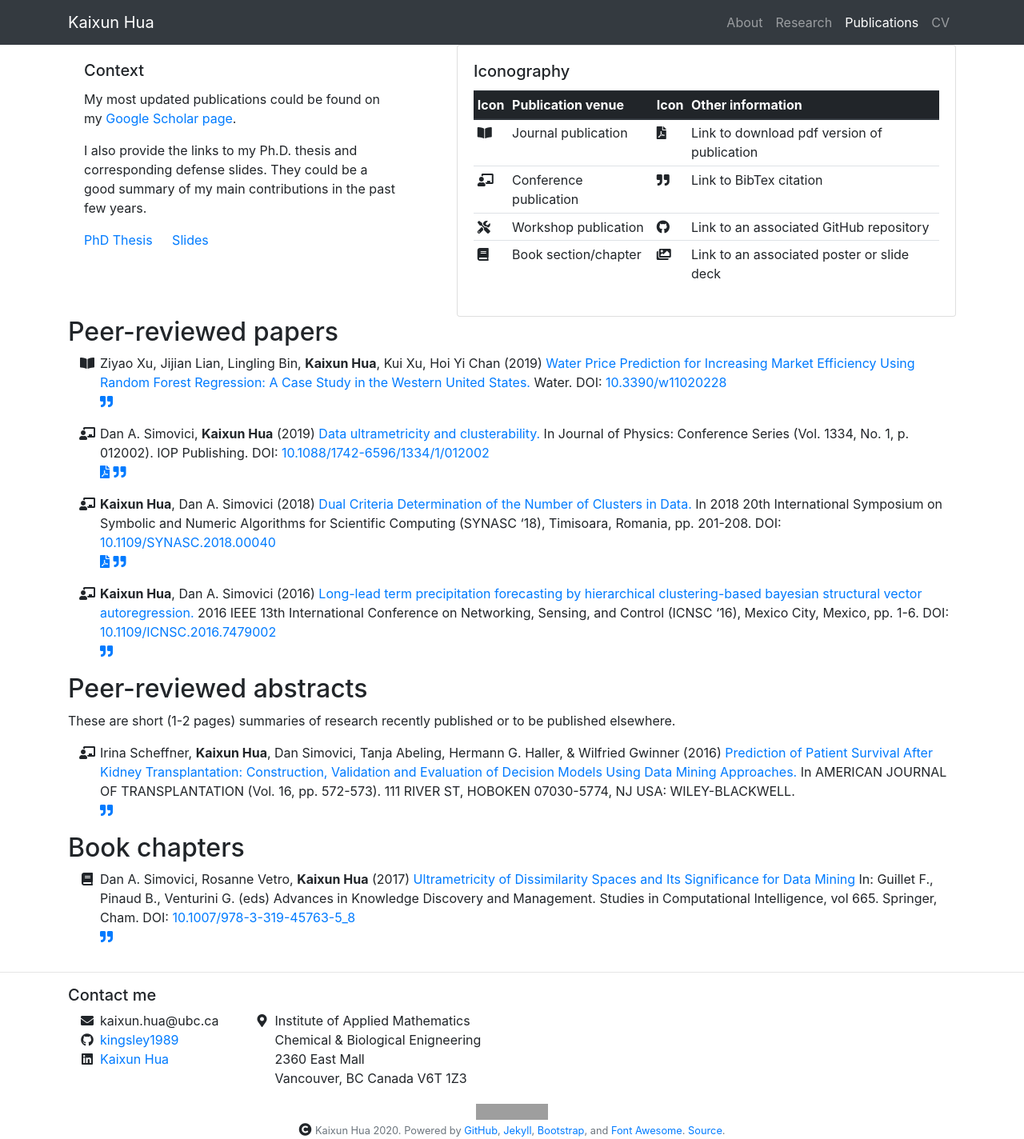
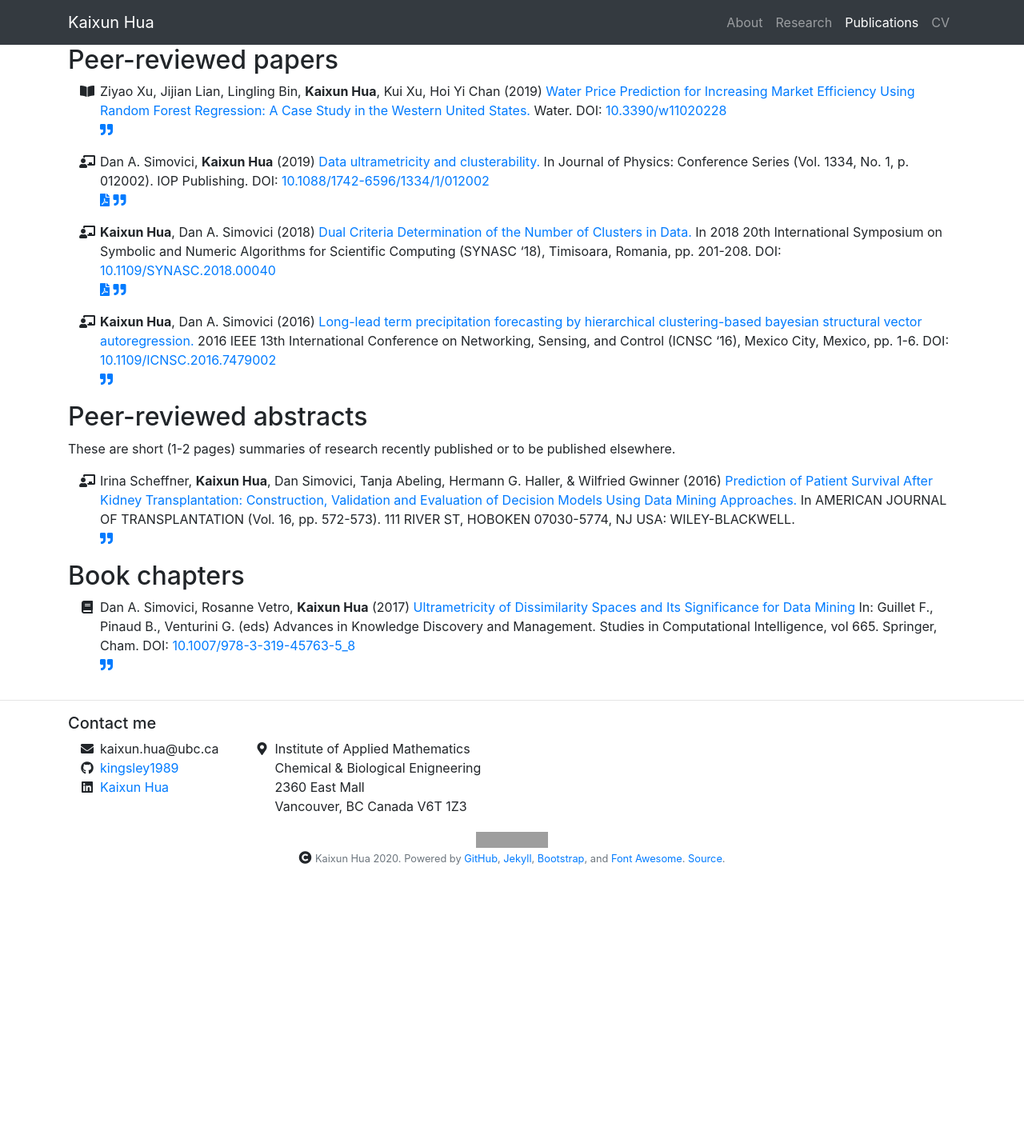
Before and after one commit to kingsley1989/kingsley1989.github.io, a Jekyll site: the page built from _pages/publications.md, in a window 1280 px wide. Shown: the whole page at 80% size. Built offline with Jekyll 4.4.1, drawn with Linux system fonts in a browser that asks for light colours; nearby versions of some CDN libraries; after the commit the page ends 1084 px from its top, so only the background shows below that; grey boxes are pictures that could not be loaded.

Commit message:
modify publication page

```diff
--- a/_layouts/publications.html
+++ b/_layouts/publications.html
@@ -13,13 +13,12 @@ layout: default
 </div> -->
 
 <!-- Publication page content -->
+
 <div class="container">
-
-  <!-- This first row will contain a bit of explanatory text about how this page
-       is organized and a table w/icon explanations. -->
+  <!-- This first row will contain a bit of explanatory text about how this page is organized and a table w/icon explanations. -->
   <div class="row">
     <!-- Context blurb -->
-    <div class="col">
+    <!-- <div class="col">
       <div class="card border-0" style="width: 27rem;">
         <div class="card-body">
           <h5 class="card-title">Context</h5>
@@ -30,9 +29,9 @@ layout: default
           <a href="/pubs/dissertationPrez.pdf" class="card-link">Slides</a>
         </div>
       </div>
-    </div>
+    </div> -->
     <!-- Icon definitions table -->
-    <div class="col">
+    <!-- <div class="col">
       <div class="card" id="iconography-table" style="width: 39rem;">
         <div class="card-body">
           <h5 class="card-title">Iconography</h5>
@@ -74,8 +73,8 @@ layout: default
           </table>
         </div>
       </div>
-    </div>
-  </div>
+    </div> -->
+
     <!-- <div class="col">
       <div class="card" id="iconography-table">
         <div class="card-body">
@@ -132,9 +131,8 @@ layout: default
           </table>
         </div>
       </div>
-    </div>
-  </div> -->
-
+    </div> -->
+  </div>
   <!-- This next enumerates all publications listed in publications.yml by category. -->
   <div class="row">
     <div class="col">
```
